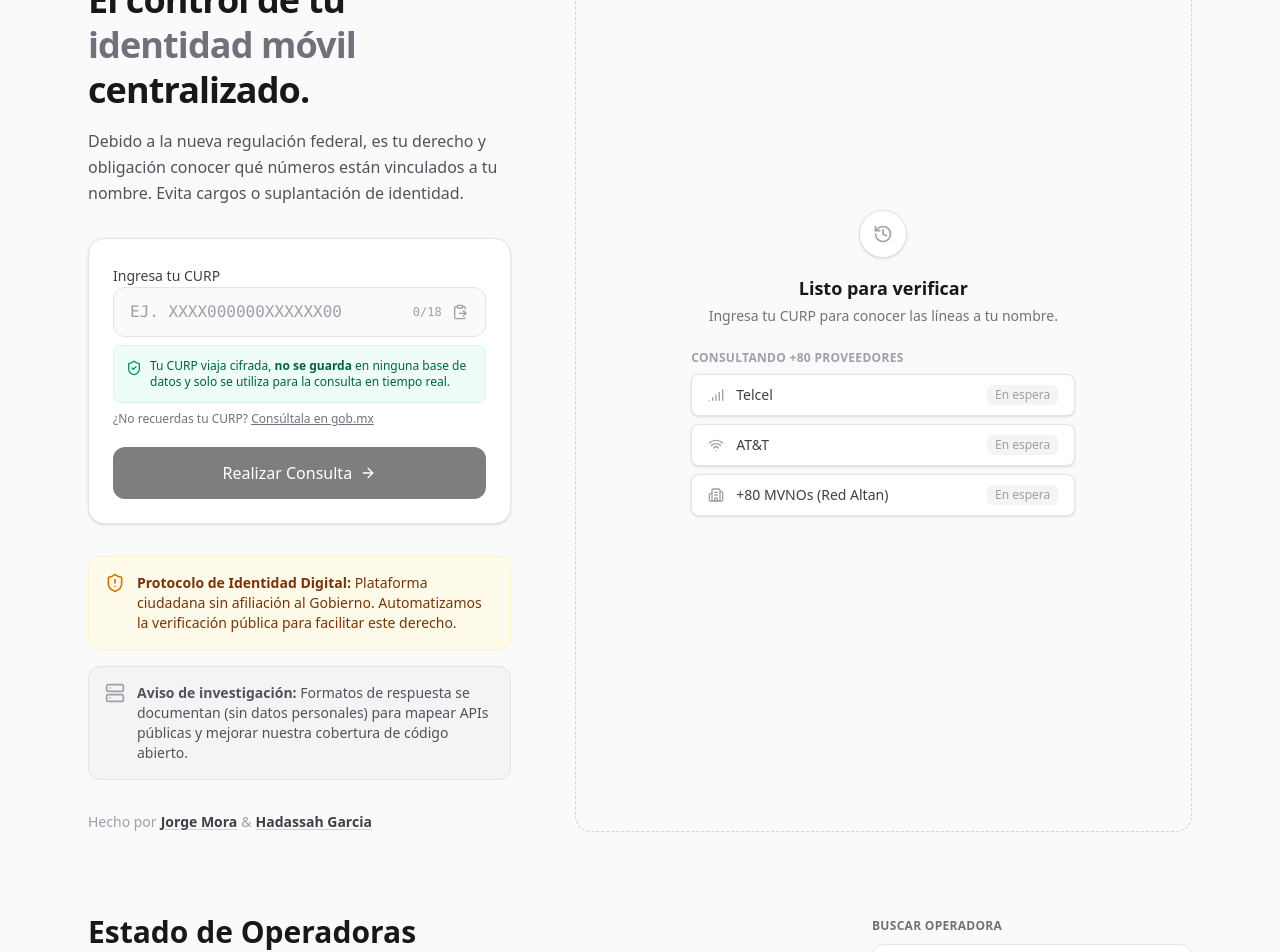
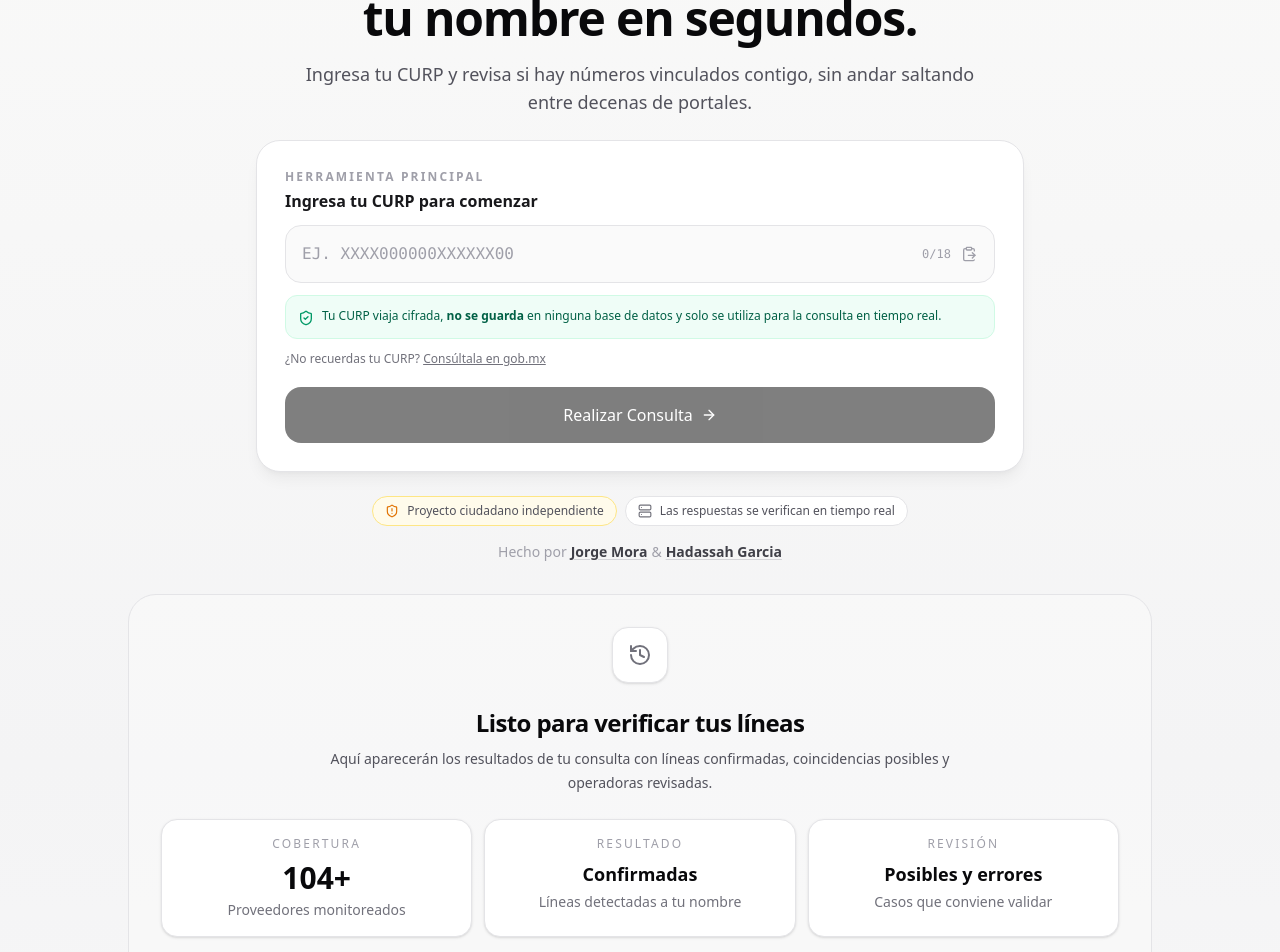
Before and after one commit to CarlosNunezMX/MisLineas, a Next.js app: page / in a window 1280 px wide. Shown: the part 300-1252 px from the top of the page. Built offline with nearby package versions, Linux system fonts and the light colour scheme.

Commit message:
feat: enhance UI components with improved styling and layout for better user experience

```diff
--- a/src/app/page.tsx
+++ b/src/app/page.tsx
@@ -53,8 +53,8 @@ export default function MisLineas() {
   };
 
   return (
-    <div className="min-h-screen bg-zinc-50 text-zinc-900 selection:bg-zinc-900 selection:text-white font-sans">
-      <div className="bg-red-600 text-white text-sm py-3 px-4 flex justify-center items-center gap-3">
+    <div className="min-h-screen bg-[linear-gradient(180deg,#fafaf9_0%,#f4f4f5_40%,#ffffff_100%)] font-sans text-zinc-900 selection:bg-zinc-900 selection:text-white">
+      <div className="flex items-center justify-center gap-3 border-b border-red-300/60 bg-[linear-gradient(90deg,#dc2626_0%,#b91c1c_100%)] px-4 py-3 text-sm text-white">
         <AlertCircle className="w-5 h-5 shrink-0" />
         <p className="text-center max-w-4xl font-medium">
           <strong>Aviso:</strong> Telcel y Weex están presentando fallas
@@ -79,9 +79,8 @@ export default function MisLineas() {
 
       <Navbar />
 
-      <main className="max-w-6xl mx-auto px-4 sm:px-6 py-12 md:py-16">
-        <div className="grid grid-cols-1 lg:grid-cols-12 gap-8 lg:gap-16">
-          <div className="lg:col-span-5 space-y-8">
+      <main className="mx-auto max-w-6xl px-4 py-8 sm:px-6 md:py-12">
+        <section className="mx-auto max-w-3xl space-y-6">
           <Hero />
           <CurpForm
             curp={curp}
@@ -94,9 +93,9 @@ export default function MisLineas() {
             onRetry={retry}
           />
           <Notices />
-          </div>
+        </section>
 
-          <div className="lg:col-span-7">
+        <section className="mx-auto mt-8 max-w-5xl">
           <AnimatePresence mode="wait">
             {!results && !loading && !timedOut ? (
               <EmptyState />
@@ -112,8 +111,7 @@ export default function MisLineas() {
               />
             ) : null}
           </AnimatePresence>
-          </div>
-        </div>
+        </section>
 
         <div className="mt-20 space-y-12">
           <OperatorsSection />
--- a/src/components/home/AccordionItem.tsx
+++ b/src/components/home/AccordionItem.tsx
@@ -18,6 +18,7 @@ export function AccordionItem({
   return (
     <div className="border border-zinc-200 bg-white rounded-2xl overflow-hidden shadow-sm">
       <button
+        type="button"
         onClick={() => setIsOpen(!isOpen)}
         className="w-full text-left px-6 py-5 flex items-center justify-between font-semibold text-zinc-900 focus:outline-none focus-visible:ring-2 focus-visible:ring-zinc-900"
         aria-expanded={isOpen}
--- a/src/components/home/CurpForm.tsx
+++ b/src/components/home/CurpForm.tsx
@@ -54,13 +54,21 @@ export function CurpForm({
   };
 
   return (
-    <div className="bg-white border border-zinc-200 shadow-sm rounded-2xl p-6">
+    <div className="rounded-3xl border border-zinc-200 bg-white p-6 shadow-lg shadow-zinc-950/5 sm:p-7">
       <form onSubmit={onSubmit} className="space-y-5">
-        <div className="space-y-2">
-          <label
-            htmlFor="curp-input"
-            className="text-sm font-medium text-zinc-700"
-          >
+        <div className="space-y-3">
+          <div className="space-y-1">
+            <p className="text-xs font-semibold uppercase tracking-[0.18em] text-zinc-400">
+              Herramienta principal
+            </p>
+            <label
+              htmlFor="curp-input"
+              className="block text-base font-semibold text-zinc-900"
+            >
+              Ingresa tu CURP para comenzar
+            </label>
+          </div>
+          <label htmlFor="curp-input" className="sr-only">
             Ingresa tu CURP
           </label>
           <div className="relative">
@@ -71,7 +79,7 @@ export function CurpForm({
               autoCapitalize="characters"
               placeholder="Ej. XXXX000000XXXXXX00"
               className={cn(
-                "w-full bg-zinc-50 border border-zinc-200 px-4 py-3 pr-24 rounded-xl text-base outline-none transition-all placeholder:text-zinc-400",
+                "w-full rounded-2xl border border-zinc-200 bg-zinc-50 px-4 py-4 pr-24 text-base outline-none transition-all placeholder:text-zinc-400",
                 "focus:border-black focus:ring-1 focus:ring-black",
                 "font-mono uppercase",
                 curpValidationError
@@ -131,7 +139,7 @@ export function CurpForm({
               {curpValidationError}
             </p>
           )}
-          <div className="bg-emerald-50/80 border border-emerald-100 rounded-lg p-3 flex items-start gap-2 text-xs text-emerald-800">
+          <div className="flex items-start gap-2 rounded-xl border border-emerald-100 bg-emerald-50/80 p-3 text-xs text-emerald-800">
             <ShieldCheck className="w-4 h-4 shrink-0 mt-0.5 text-emerald-600" />
             <p>
               Tu CURP viaja cifrada, <strong>no se guarda</strong> en ninguna
@@ -187,7 +195,7 @@ export function CurpForm({
         <button
           type="submit"
           disabled={loading || !curpIsValid}
-          className="w-full py-3.5 bg-black text-white rounded-xl font-medium flex items-center justify-center gap-2 hover:bg-zinc-800 disabled:opacity-50 disabled:hover:bg-black transition-colors"
+          className="flex w-full items-center justify-center gap-2 rounded-2xl bg-black py-4 font-medium text-white transition-colors hover:bg-zinc-800 disabled:opacity-50 disabled:hover:bg-black"
         >
           {loading ? (
             <>
--- a/src/components/home/EmptyState.tsx
+++ b/src/components/home/EmptyState.tsx
@@ -2,46 +2,87 @@
 
 import { History } from "lucide-react";
 import { motion } from "motion/react";
-import { KNOWN_PROVIDERS } from "@/lib/data/content";
+import { KNOWN_PROVIDERS, TOTAL_PROVIDERS } from "@/lib/data/content";
 
 export function EmptyState() {
   return (
     <motion.div
       key="empty"
-      initial={{ opacity: 0 }}
-      animate={{ opacity: 1 }}
-      className="h-full min-h-[400px] border border-dashed border-zinc-300 bg-zinc-50/50 rounded-2xl flex flex-col p-8 justify-center items-center text-center"
+      initial={{ opacity: 0, y: 8 }}
+      animate={{ opacity: 1, y: 0 }}
+      className="rounded-[28px] border border-zinc-200 bg-zinc-50/70 p-8"
     >
-      <div className="w-12 h-12 bg-white rounded-full border border-zinc-200 flex items-center justify-center mb-4 shadow-sm">
-        <History className="w-5 h-5 text-zinc-400" />
+      <div className="space-y-6">
+        <div className="mx-auto flex h-14 w-14 items-center justify-center rounded-2xl border border-zinc-200 bg-white text-zinc-500 shadow-sm">
+          <History className="h-6 w-6" />
         </div>
-      <h3 className="font-semibold text-zinc-900 text-lg mb-1">
-        Listo para verificar
+
+        <div className="space-y-2 text-center">
+          <h3 className="text-2xl font-semibold tracking-tight text-zinc-950">
+            Listo para verificar tus líneas
           </h3>
-      <p className="text-sm text-zinc-500 mb-6">
-        Ingresa tu CURP para conocer las líneas a tu nombre.
+          <p className="mx-auto max-w-2xl text-sm leading-6 text-zinc-600">
+            Aquí aparecerán los resultados de tu consulta con líneas
+            confirmadas, coincidencias posibles y operadoras revisadas.
           </p>
+        </div>
 
-      <div className="w-full max-w-sm space-y-2 text-left">
-        <p className="text-xs font-semibold text-zinc-400 uppercase tracking-wide">
-          Consultando +80 Proveedores
+        <div className="grid gap-3 sm:grid-cols-3">
+          <div className="rounded-2xl border border-zinc-200 bg-white p-4 text-center shadow-sm">
+            <p className="text-xs uppercase tracking-[0.18em] text-zinc-400">
+              Cobertura
             </p>
+            <p className="mt-2 text-3xl font-semibold text-zinc-950">
+              {TOTAL_PROVIDERS}+
+            </p>
+            <p className="mt-1 text-sm text-zinc-500">
+              Proveedores monitoreados
+            </p>
+          </div>
+          <div className="rounded-2xl border border-zinc-200 bg-white p-4 text-center shadow-sm">
+            <p className="text-xs uppercase tracking-[0.18em] text-zinc-400">
+              Resultado
+            </p>
+            <p className="mt-2 text-lg font-semibold text-zinc-950">
+              Confirmadas
+            </p>
+            <p className="mt-1 text-sm text-zinc-500">
+              Líneas detectadas a tu nombre
+            </p>
+          </div>
+          <div className="rounded-2xl border border-zinc-200 bg-white p-4 text-center shadow-sm">
+            <p className="text-xs uppercase tracking-[0.18em] text-zinc-400">
+              Revisión
+            </p>
+            <p className="mt-2 text-lg font-semibold text-zinc-950">
+              Posibles y errores
+            </p>
+            <p className="mt-1 text-sm text-zinc-500">
+              Casos que conviene validar
+            </p>
+          </div>
+        </div>
+
+        <div className="space-y-3">
+          <p className="text-center text-xs font-semibold uppercase tracking-[0.18em] text-zinc-400">
+            Cobertura destacada
+          </p>
+          <div className="grid gap-2 sm:grid-cols-3">
             {KNOWN_PROVIDERS.map((p) => (
               <div
                 key={p.name}
-            className="flex items-center justify-between bg-white px-4 py-2.5 rounded-lg border border-zinc-200 shadow-sm"
+                className="flex items-center justify-center gap-3 rounded-2xl border border-zinc-200 bg-white px-4 py-3 shadow-sm"
               >
-            <div className="flex items-center gap-3">
-              <p.icon className="w-4 h-4 text-zinc-400" />
+                <div className="rounded-xl bg-zinc-100 p-2">
+                  <p.icon className="h-4 w-4 text-zinc-500" />
+                </div>
                 <span className="text-sm font-medium text-zinc-700">
                   {p.name}
                 </span>
               </div>
-            <span className="text-xs text-zinc-400 bg-zinc-100 px-2 py-0.5 rounded-md">
-              En espera
-            </span>
+            ))}
           </div>
-        ))}
+        </div>
       </div>
     </motion.div>
   );
--- a/src/components/home/Hero.tsx
+++ b/src/components/home/Hero.tsx
@@ -5,12 +5,12 @@ import { motion } from "motion/react";
 
 export function Hero() {
   return (
-    <div className="space-y-4">
-      <div className="flex flex-wrap gap-2">
+    <div className="space-y-5 text-center">
+      <div className="flex flex-wrap justify-center gap-2">
         <motion.div
           initial={{ opacity: 0, y: -10 }}
           animate={{ opacity: 1, y: 0 }}
-          className="inline-flex items-center gap-2 px-3 py-1.5 rounded-full bg-black/5 border border-black/10 text-xs font-medium text-zinc-700 shadow-sm"
+          className="inline-flex items-center gap-2 rounded-full border border-zinc-200 bg-white/80 px-3 py-1.5 text-xs font-medium text-zinc-700 shadow-sm backdrop-blur"
         >
           <Search className="w-3.5 h-3.5" />
           <span>
@@ -24,21 +24,22 @@ export function Hero() {
           href="https://github.com/moraxh/MisLineas"
           target="_blank"
           rel="noopener noreferrer"
-          className="inline-flex items-center gap-2 px-3 py-1.5 rounded-full bg-emerald-50 border border-emerald-200 text-xs font-medium text-emerald-700 shadow-sm hover:bg-emerald-100 transition-colors"
+          className="inline-flex items-center gap-2 rounded-full border border-emerald-200 bg-emerald-50/90 px-3 py-1.5 text-xs font-medium text-emerald-700 shadow-sm transition-colors hover:bg-emerald-100"
         >
           <Github className="w-3.5 h-3.5" />
           <span>Código Abierto y Auditable</span>
         </motion.a>
       </div>
-      <h1 className="text-3xl sm:text-4xl font-bold tracking-tight text-zinc-900 leading-tight">
-        El control de tu <span className="text-zinc-500">identidad móvil</span>{" "}
-        centralizado.
-      </h1>
-      <p className="text-zinc-600 leading-relaxed">
-        Debido a la nueva regulación federal, es tu derecho y obligación conocer
-        qué números están vinculados a tu nombre. Evita cargos o suplantación de
-        identidad.
-      </p>
+
+      <div className="space-y-3">
+        <h1 className="mx-auto max-w-3xl text-4xl font-bold leading-tight tracking-tight text-zinc-950 sm:text-5xl">
+          Consulta las líneas registradas a tu nombre en segundos.
+        </h1>
+        <p className="mx-auto max-w-2xl text-base leading-7 text-zinc-600 sm:text-lg">
+          Ingresa tu CURP y revisa si hay números vinculados contigo, sin andar
+          saltando entre decenas de portales.
+        </p>
+      </div>
     </div>
   );
 }
--- a/src/components/home/Notices.tsx
+++ b/src/components/home/Notices.tsx
@@ -2,27 +2,19 @@ import { Server, ShieldAlert } from "lucide-react";
 
 export function Notices() {
   return (
-    <>
-      <div className="grid gap-4">
-        <div className="bg-amber-50 text-amber-900 text-sm p-4 rounded-xl border border-amber-100 flex gap-3">
-          <ShieldAlert className="w-5 h-5 text-amber-600 shrink-0" />
-          <p>
-            <strong>Protocolo de Identidad Digital:</strong> Plataforma
-            ciudadana sin afiliación al Gobierno. Automatizamos la verificación
-            pública para facilitar este derecho.
-          </p>
+    <div className="space-y-4">
+      <div className="flex flex-wrap items-center justify-center gap-2 text-xs text-zinc-600">
+        <div className="inline-flex items-center gap-2 rounded-full border border-amber-200 bg-amber-50 px-3 py-1.5">
+          <ShieldAlert className="h-3.5 w-3.5 text-amber-600" />
+          <span>Proyecto ciudadano independiente</span>
         </div>
-        <div className="bg-zinc-100 text-zinc-600 text-sm p-4 rounded-xl border border-zinc-200 flex gap-3">
-          <Server className="w-5 h-5 text-zinc-400 shrink-0" />
-          <p>
-            <strong>Aviso de investigación:</strong> Formatos de respuesta se
-            documentan (sin datos personales) para mapear APIs públicas y
-            mejorar nuestra cobertura de código abierto.
-          </p>
+        <div className="inline-flex items-center gap-2 rounded-full border border-zinc-200 bg-white px-3 py-1.5">
+          <Server className="h-3.5 w-3.5 text-zinc-500" />
+          <span>Las respuestas se verifican en tiempo real</span>
         </div>
       </div>
 
-      <div className="hidden lg:flex items-center gap-1 text-sm text-zinc-400">
+      <div className="flex items-center justify-center gap-1 text-sm text-zinc-400">
         <span>Hecho por</span>
         <a
           href="https://github.com/moraxh"
@@ -42,6 +34,6 @@ export function Notices() {
           Hadassah Garcia
         </a>
       </div>
-    </>
+    </div>
   );
 }
```
Lines whose indentation alone changed are shown as unchanged.
